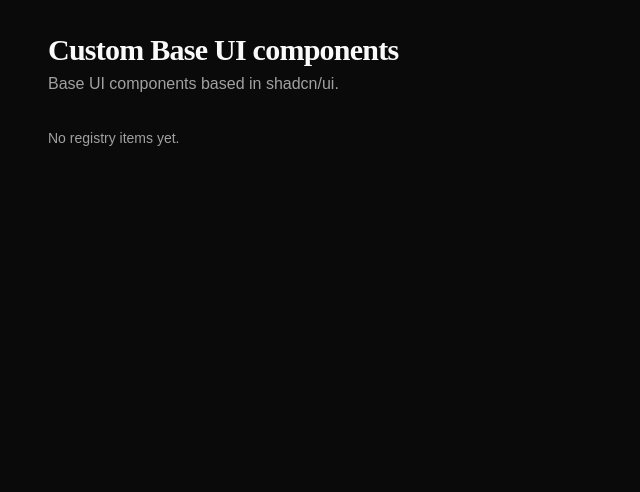
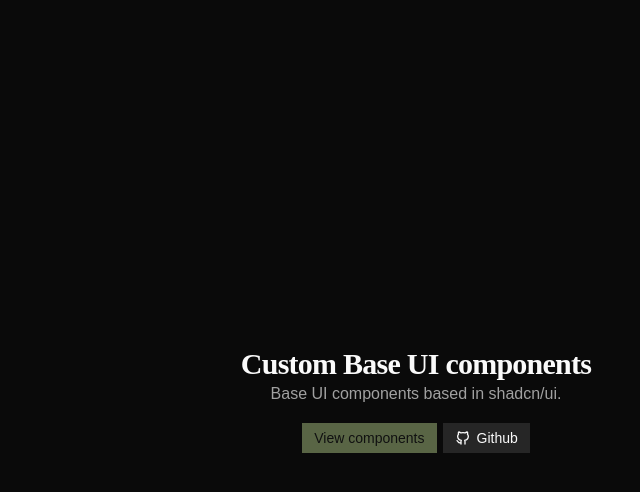
Before and after one commit to j-zunino/ui, a React (Vite) app: page / in a window 1280 px wide. Shown: the top 492 px of the page, without its empty margins (224-864 px from the left). Built offline with nearby package versions, Linux system fonts and the light colour scheme.

Commit message:
feat(web): update Home component layout

```diff
--- /dev/null
+++ b/src/components/ui/button.tsx
@@ -0,0 +1,55 @@
+import { Button as ButtonPrimitive } from "@base-ui/react/button";
+import { cva, type VariantProps } from "class-variance-authority";
+import { cn } from "cn";
+
+const buttonVariants = cva(
+    "group/button inline-flex shrink-0 items-center justify-center rounded-2xl border border-transparent bg-clip-padding text-sm font-medium whitespace-nowrap transition-all outline-none select-none focus-visible:border-ring focus-visible:ring-3 focus-visible:ring-ring/30 active:not-aria-[haspopup]:translate-y-px disabled:pointer-events-none disabled:opacity-50 aria-invalid:border-destructive aria-invalid:ring-3 aria-invalid:ring-destructive/20 dark:aria-invalid:border-destructive/50 dark:aria-invalid:ring-destructive/40 [&_svg]:pointer-events-none [&_svg]:shrink-0 [&_svg:not([class*='size-'])]:size-4",
+    {
+        variants: {
+            variant: {
+                default:
+                    "bg-primary text-primary-foreground hover:bg-primary/80",
+                outline:
+                    "border-border bg-background hover:bg-muted hover:text-foreground aria-expanded:bg-muted aria-expanded:text-foreground dark:bg-transparent dark:hover:bg-input/30",
+                secondary:
+                    "bg-secondary text-secondary-foreground hover:bg-[color-mix(in_oklch,var(--secondary),var(--foreground)_5%)] aria-expanded:bg-secondary aria-expanded:text-secondary-foreground",
+                ghost: "hover:bg-muted hover:text-foreground aria-expanded:bg-muted aria-expanded:text-foreground dark:hover:bg-muted/50",
+                destructive:
+                    "bg-destructive/10 text-destructive hover:bg-destructive/20 focus-visible:border-destructive/40 focus-visible:ring-destructive/20 dark:bg-destructive/20 dark:hover:bg-destructive/30 dark:focus-visible:ring-destructive/40",
+                link: "text-primary underline-offset-4 hover:underline",
+            },
+            size: {
+                default:
+                    "h-8 gap-1.5 px-3 has-data-[icon=inline-end]:pr-2.5 has-data-[icon=inline-start]:pl-2.5",
+                xs: "h-6 gap-1 px-2.5 text-xs has-data-[icon=inline-end]:pr-2 has-data-[icon=inline-start]:pl-2 [&_svg:not([class*='size-'])]:size-3",
+                sm: "h-7 gap-1 px-3 has-data-[icon=inline-end]:pr-2 has-data-[icon=inline-start]:pl-2",
+                lg: "h-9 gap-1.5 px-4 has-data-[icon=inline-end]:pr-3 has-data-[icon=inline-start]:pl-3",
+                icon: "size-8",
+                "icon-xs": "size-6 [&_svg:not([class*='size-'])]:size-3",
+                "icon-sm": "size-7",
+                "icon-lg": "size-9",
+            },
+        },
+        defaultVariants: {
+            variant: "default",
+            size: "default",
+        },
+    },
+);
+
+function Button({
+    className,
+    variant = "default",
+    size = "default",
+    ...props
+}: ButtonPrimitive.Props & VariantProps<typeof buttonVariants>) {
+    return (
+        <ButtonPrimitive
+            data-slot="button"
+            className={cn(buttonVariants({ variant, size, className }))}
+            {...props}
+        />
+    );
+}
+
+export { Button, buttonVariants };
--- a/src/routes/index.tsx
+++ b/src/routes/index.tsx
@@ -1,3 +1,5 @@
+import { Button } from "@/components/ui/button";
+import { IconBrandGithub } from "@tabler/icons-react";
 import { createRoute } from "@tanstack/react-router";
 import { rootRoute } from "./__root";
 
@@ -9,20 +11,35 @@ export const indexRoute = createRoute({
 
 function Home() {
     return (
-        <div className="mx-auto flex min-h-svh max-w-3xl flex-col gap-8 px-4 py-8">
-            <header className="flex flex-col gap-1">
+        <div className="flex min-h-dvh w-full flex-col items-center justify-center">
+            <main className="flex flex-1 flex-col justify-center">
+                <div className="flex flex-col items-center gap-4">
+                    <div className="text-center">
                         <h1 className="text-3xl font-bold tracking-tight">
                             Custom Base UI components
                         </h1>
                         <p className="text-muted-foreground">
                             Base UI components based in shadcn/ui.
                         </p>
-            </header>
+                    </div>
 
-            <main className="flex flex-1 flex-col gap-8">
-                <p className="text-sm text-muted-foreground">
-                    No registry items yet.
-                </p>
+                    <div className="flex items-center gap-1">
+                        <Button disabled>View components</Button>
+                        <Button
+                            variant="secondary"
+                            render={
+                                <a
+                                    href="https://github.com/j-zunino/ui"
+                                    target="_blank"
+                                    rel="noreferrer"
+                                >
+                                    <IconBrandGithub />
+                                    Github
+                                </a>
+                            }
+                        />
+                    </div>
+                </div>
             </main>
         </div>
     );
```
Lines whose indentation alone changed are shown as unchanged.
